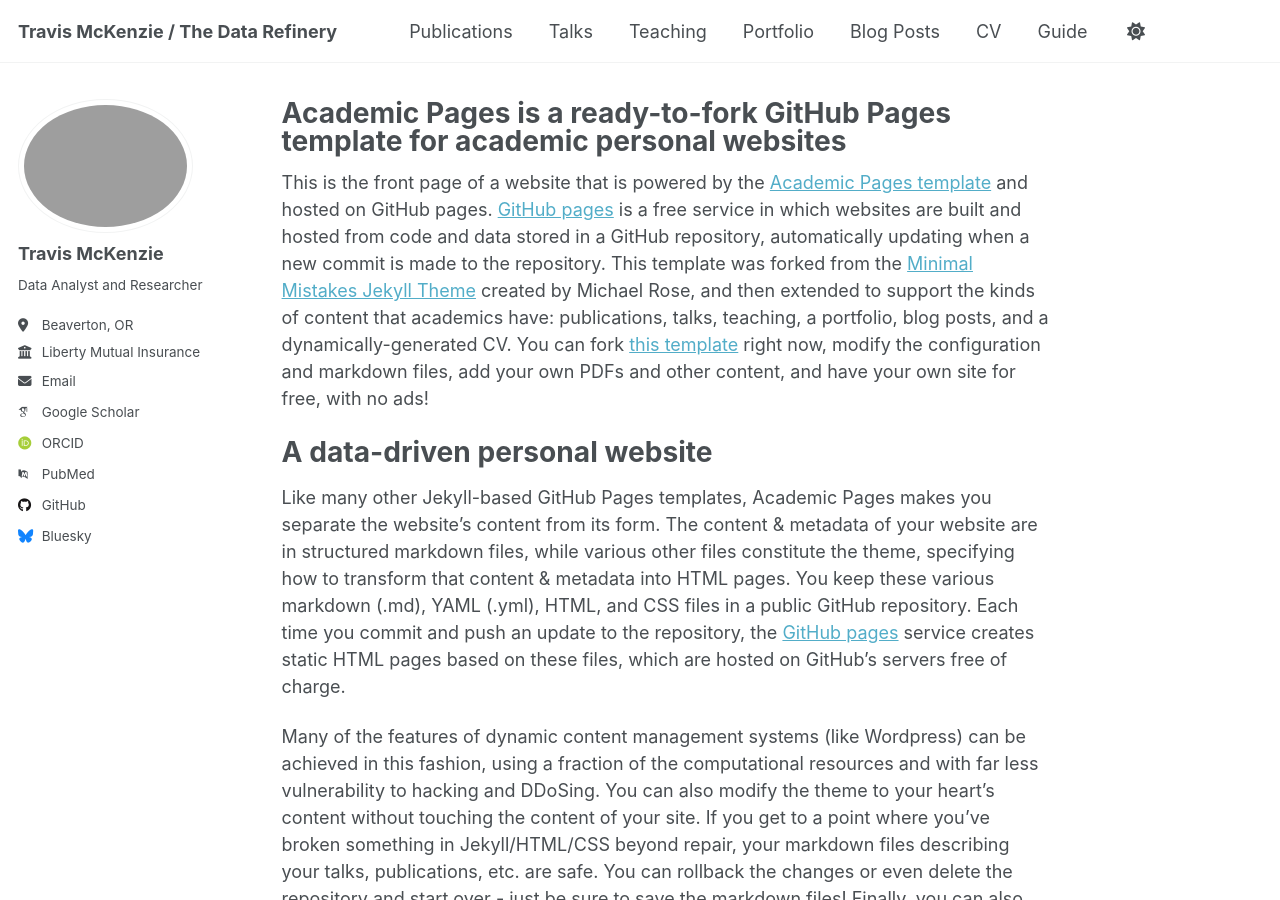
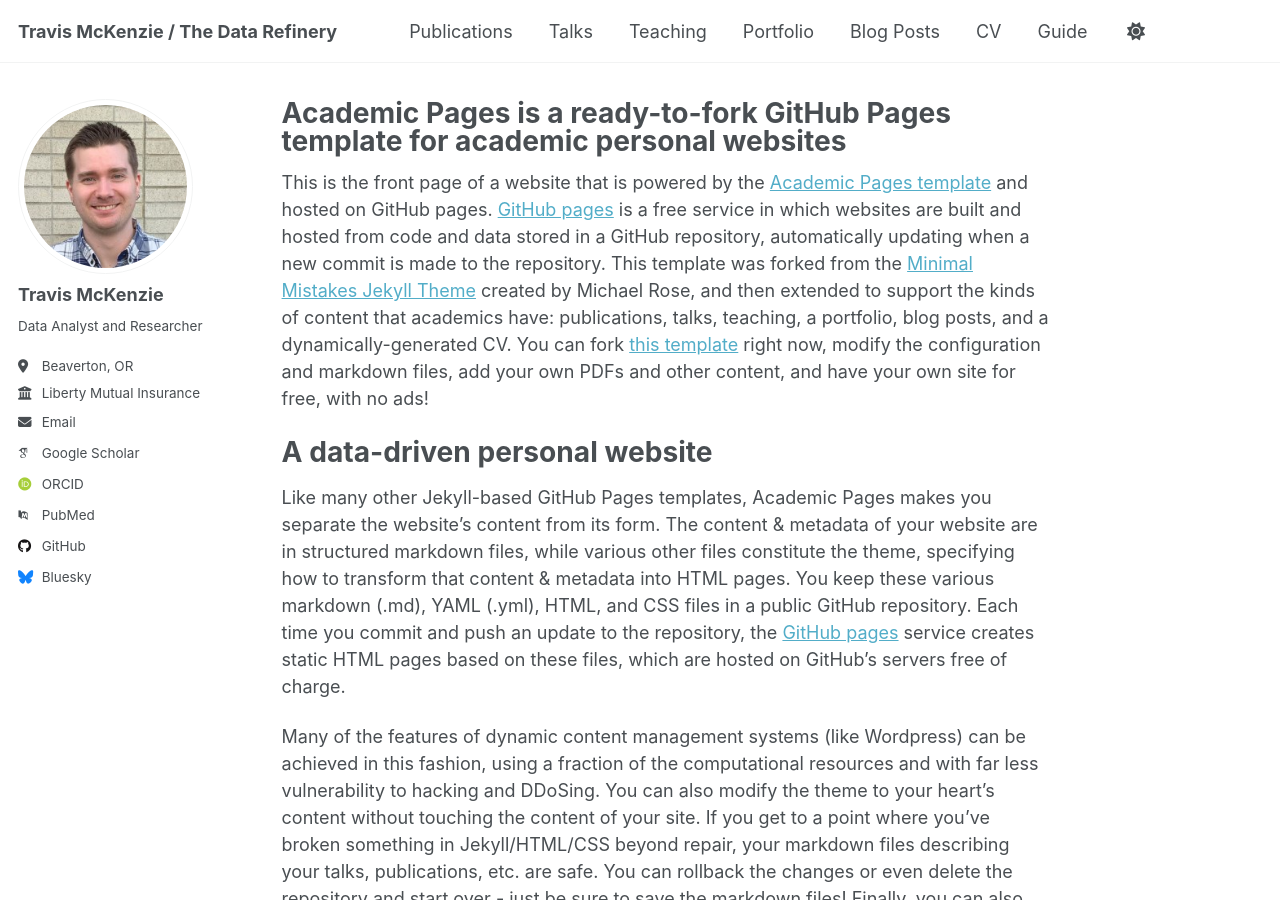
Before and after one commit to TDMckenzie/Refinery, a Jekyll site: the page built from _pages/about.md, in a window 1280 px wide and 900 px high. Built offline with Jekyll 4.4.1, drawn with Linux system fonts in a browser that asks for light colours; some web fonts are replaced.

Commit message:
further updates

```diff
--- a/_config.yml
+++ b/_config.yml
@@ -22,7 +22,7 @@
 #               Additional customization can be done by editing /_includes/author-profile.html
 author:
   # Biographic information
-  avatar           : "travis_avatar.jpg"
+  avatar           : "profile.png"
   name             : "Travis McKenzie"
   bio              : "Data Analyst and Researcher"
   location         : "Beaverton, OR"
```
